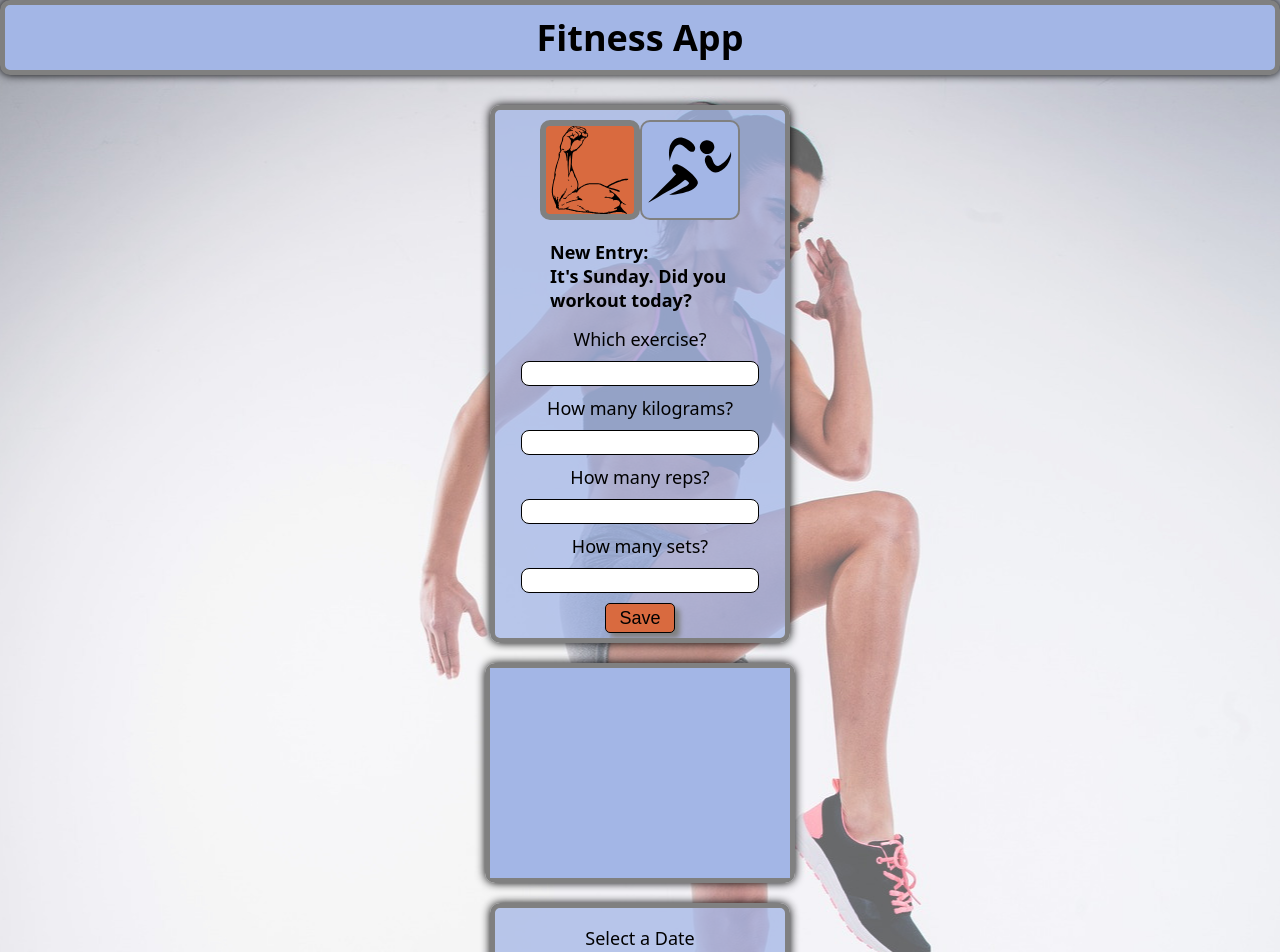
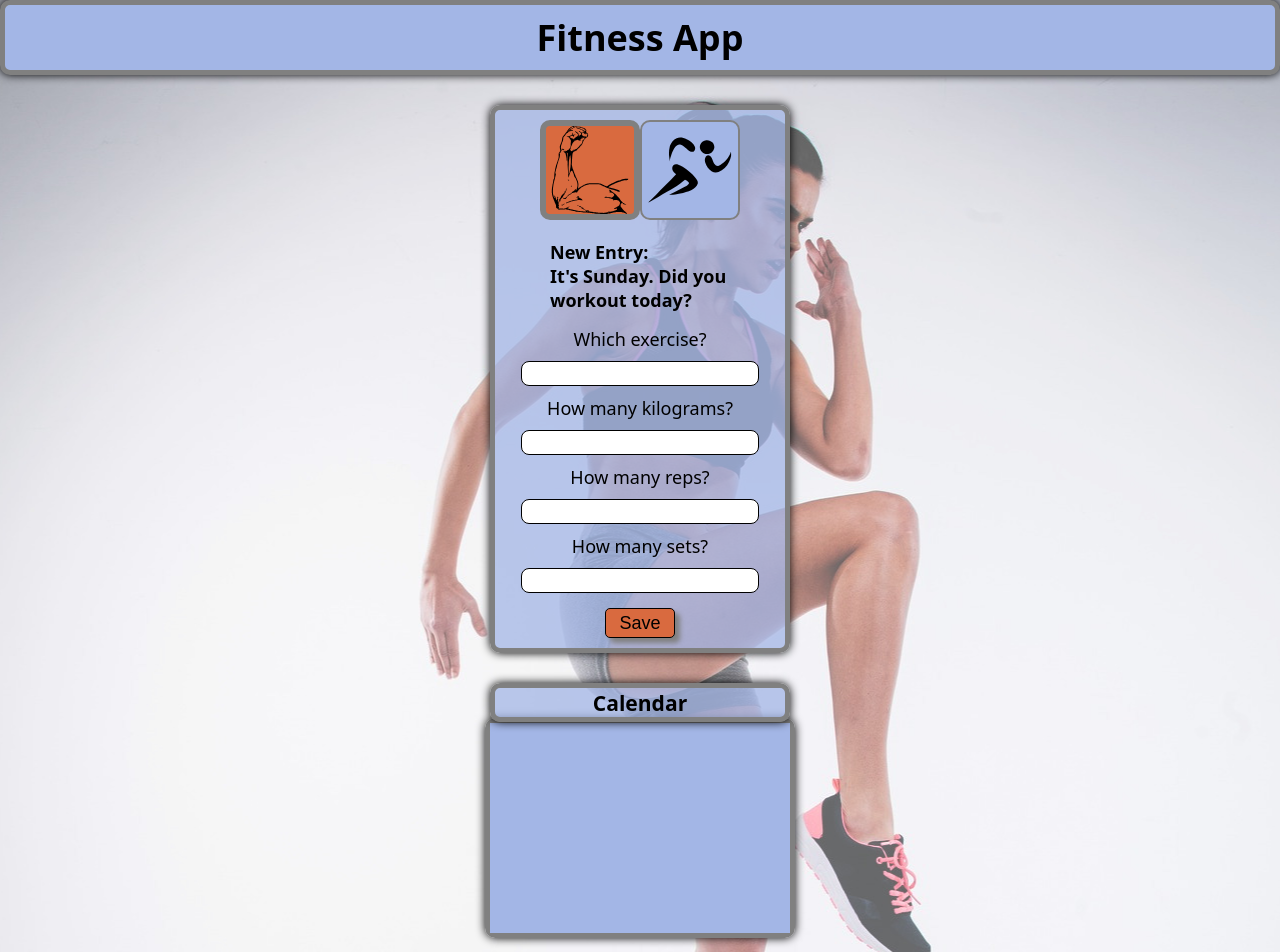
Before and after one commit to lenzloesche/capstone-project, a Next.js app: page /calendar in a window 1280 px wide. Shown: the top 952 px of the page. Built offline with nearby package versions, Linux system fonts and the light colour scheme.

Commit message:
add calendar title and small changes

```diff
--- /dev/null
+++ b/components/CalendarText/index.js
@@ -0,0 +1,17 @@
+import styled from "styled-components";
+const CalendarText = styled.h3`
+position relative;
+top:20px;
+left:0px;
+display: flex;
+flex-direction: column;
+align-items: center;
+border: 5px solid grey;
+width: 300px;
+border-radius: 10px;
+box-shadow: 0 0 10px black;
+margin: 0;
+background: hsla(223, 57%, 77%, 0.75);
+`;
+
+export default CalendarText;
--- a/components/ContainerDiv/index.js
+++ b/components/ContainerDiv/index.js
@@ -6,7 +6,7 @@ const ContainerDiv = styled.div`
   grid-auto-flow: column;
   border: 5px solid grey;
   border-radius: 10px;
-  margin: 10px;
+  margin: 16px;
   width: fit-content;
   box-shadow: 0px 0px 10px black;
 `;
--- a/components/Heatmap/index.js
+++ b/components/Heatmap/index.js
@@ -11,11 +11,12 @@ import GreenDivSelected from "../GreenDivSelected";
 import BlueDiv from "../BlueDiv";
 import BlueDivSelected from "../BlueDivSelected";
 import FormContainer from "../FormContainer";
+import CalendarText from "../CalendarText";
 
 const date = new Date();
 const heatmap = [];
 const lengthOfHeatmap = 70;
-//input
+
 for (let day = 0; day < lengthOfHeatmap; day++) {
   const dayInMilliseconds = day * 24 * 60 * 60 * 1000;
   heatmap.unshift(new Date(date - dayInMilliseconds));
@@ -119,10 +120,16 @@ export default function Heatmap({
   }
   return (
     <>
-      <ContainerDiv>
+      {" "}
+      <CalendarText>Calendar</CalendarText>
+      <ContainerDiv aria-label="calendar">
         {heatmap.map((dat, index) => {
           return (
-            <div key={dat} onClick={(event) => handleClick(event, dat)}>
+            <div
+              key={dat}
+              onClick={(event) => handleClick(event, dat)}
+              aria-label={"Datebutton for " + dat}
+            >
               {PaintDiv(dat, index)}
             </div>
           );
--- a/components/StyledButton/index.js
+++ b/components/StyledButton/index.js
@@ -8,7 +8,7 @@ const StyledButton1 = styled.button`
   background-color: #d96a3f;
   box-shadow: 5px 5px 5px grey;
   font-size: 18px;
-  margin: 5px;
+  margin: 10px;
 `;
 
 export default function StyledButton({ children, onClick, type }) {
```
